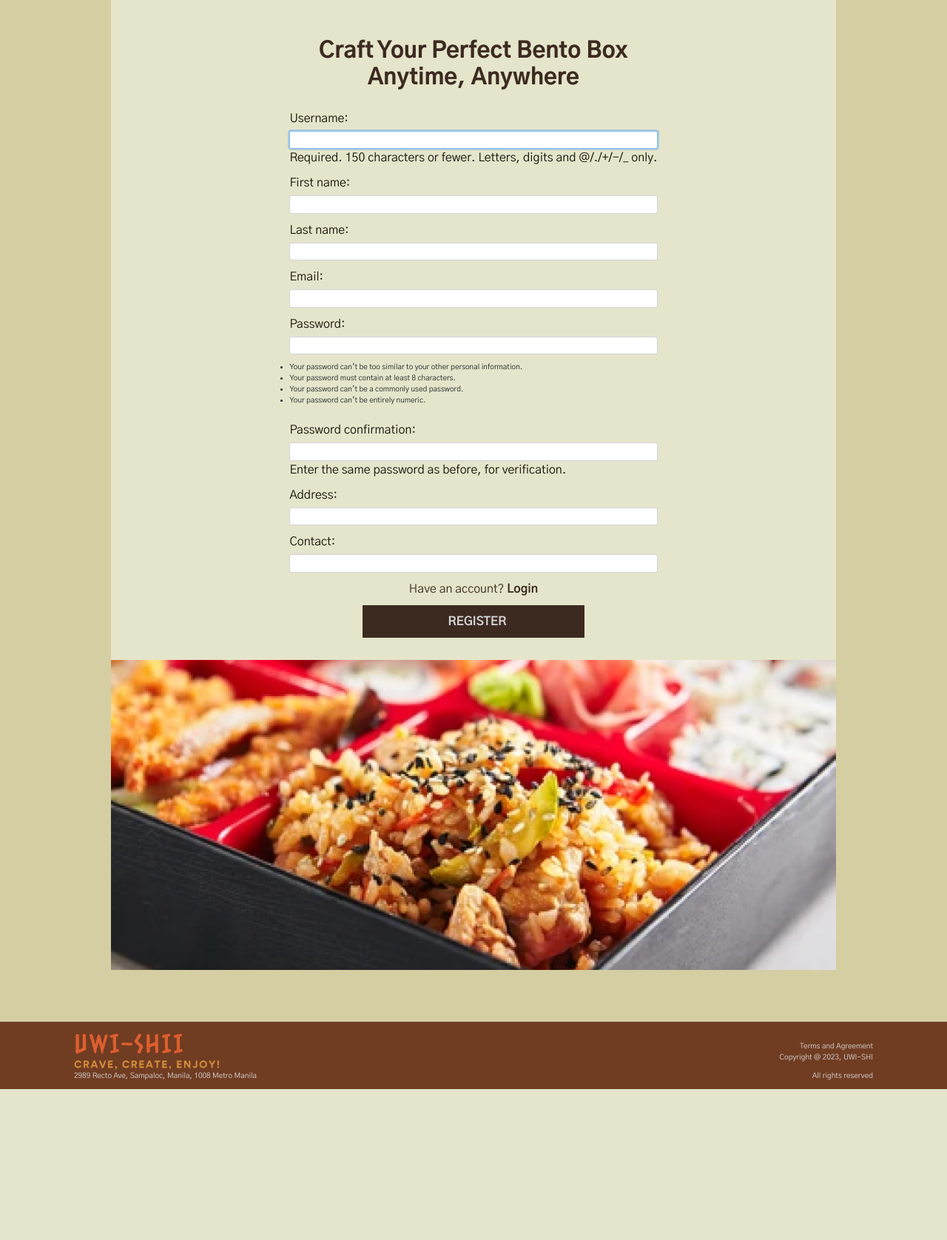
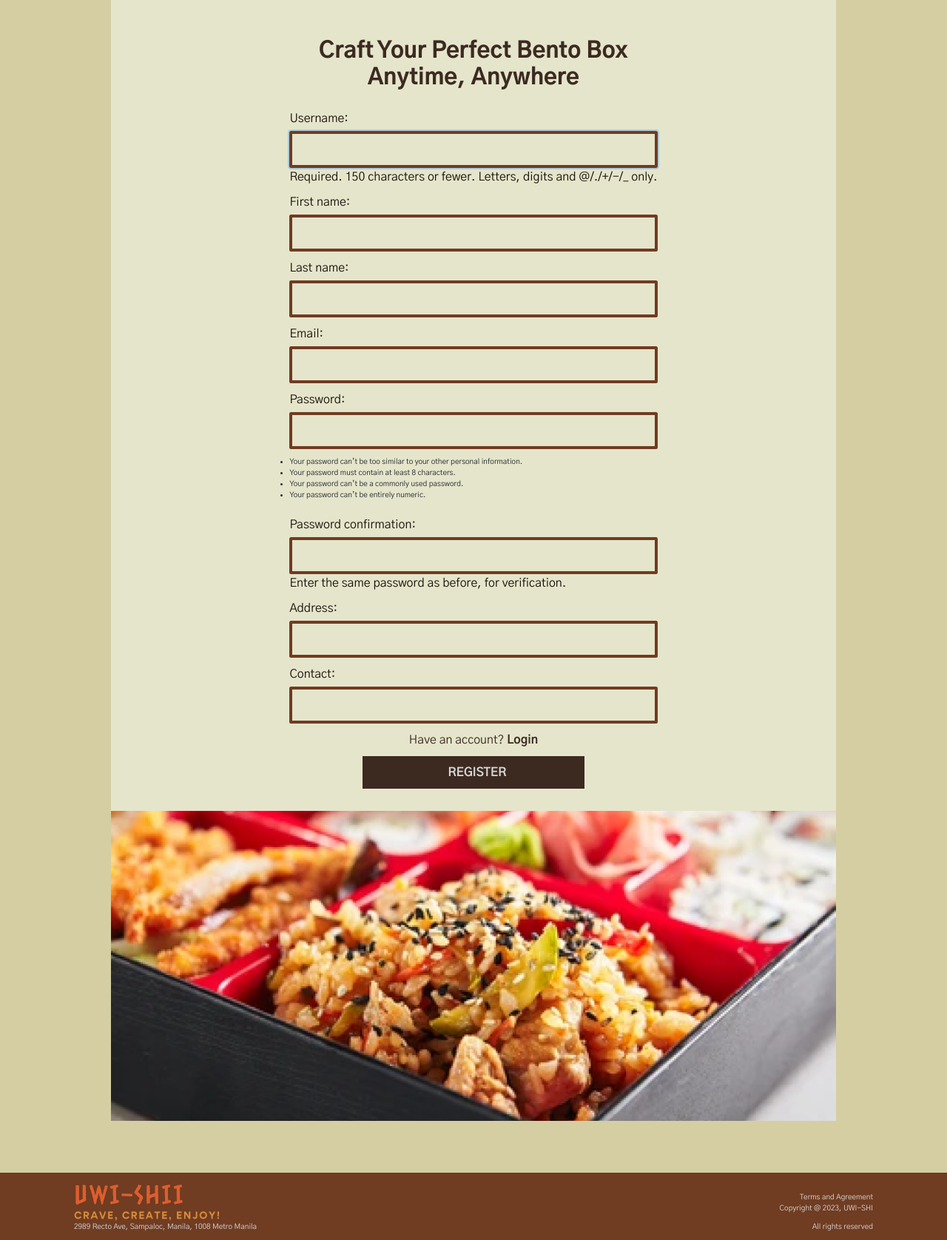
Before and after one commit to Java-rice/UWISHI-bentobox-website, a Django app: page /users/register_user in a window 1280 px wide. Shown: the part 367-2043 px from the top of the page at 74% size. Before the commit the page ends 1839 px from the top, so only its background shows below. Run offline with Django 4.2, Linux system fonts and the light colour scheme; some libraries are stand-ins or nearby versions.

Commit message:
fix some parts

```diff
--- a/uwishii/app/static/app/css/styles.css
+++ b/uwishii/app/static/app/css/styles.css
@@ -600,8 +600,7 @@ main{
     flex-direction: row;
     justify-content: space-around;
     align-items: center;
-    height: 100%;
-    min-height: 800px;
+    min-height: 1000px;
     gap: 20px;
 }
 
@@ -661,8 +660,8 @@ main{
 }
 
 #jobapplication:hover{
-    border: 2px solid #3C2A21;
-    background-color: #D9D9D9;
+    border: 3px solid #3C2A21;
+    background-color: #D5CEA3;
     font-weight: 800;
     color: #3C2A21;
     transition: 0.1s ease;
@@ -1492,6 +1491,10 @@ table tr td{
 
 
 @media (max-width: 1255px) {
+
+    #our-mission p{
+        text-align: center;
+    }
 
     #header .navbar{
         position: absolute;
@@ -1640,7 +1643,10 @@ table tr td{
         flex-direction: column;
         gap: 5px;
     }
-
+    .form-control{
+        height: 20px;
+        font-size: 16px;
+    }
 }
 
 
--- a/uwishii/app/static/app/javascript/script.js
+++ b/uwishii/app/static/app/javascript/script.js
@@ -69,4 +69,3 @@ document.addEventListener('DOMContentLoaded', function() {
       if (parts.length === 2) return parts.pop().split(';').shift();
     }
   });
-}
--- a/uwishii/app/templates/app/home.html
+++ b/uwishii/app/templates/app/home.html
@@ -83,7 +83,7 @@
     <div id="home-about">
         <div class="home-about-container" id="haboutus">
             <h1>About Us</h1>
-            <p>Lorem ipsum dolor sit amet, consectetur adipiscing elit. Cras in nisi eu urna hendrerit viverra. Duis ut elit eros. Maecenas tincidunt in sem vel mollis. Duis ut luctus felis. Sed dictum sem cursus, bibendum felis a, posuere lorem. Pellentesque vel varius lectus. Ut quis vehicula magna.</p>
+            <p>Uwi-Shi celebrates the fusion of Japanese and Filipino cultures, infusing the elegance and precision of Japanese cuisine with the warmth and comfort of Filipino flavors.</p>
             <button type="submit" id="Viewmore"><a href={% url 'about'%}>VIEW MORE</a></button>
         </div>
         <div class="home-about-container" id="anyquestions">
--- a/uwishii/app/templates/app/index.html
+++ b/uwishii/app/templates/app/index.html
@@ -33,7 +33,11 @@
             </ul>
             <div class="icons">
                 <div class="fas fa-bars" id="menu-btn"></div>
-                <a href="{% url 'cart'%}"><div class="fas fa-shopping-cart" id="cart-btn"></div></a>
+                <a {% if user.is_authenticated %}
+                    href="{% url "cart"%}"
+                {% else %}
+                    href="{% url "login"%}"
+                {% endif %}"><div class="fas fa-shopping-cart" id="cart-btn"></div></a>
                 {% if user.is_authenticated %}
                     <button type="submit" id="loginbutton"><a href="{% url 'logout'%}">LOGOUT</a></button>
                 {% else %}
--- a/uwishii/app/templates/app/jobs.html
+++ b/uwishii/app/templates/app/jobs.html
@@ -19,5 +19,4 @@
         </div>
         <img src={% static 'app/images/banners/jobs.jpg'%} id="jobsimage">
     </div>
-    </div>
 {% endblock main-content %}
--- a/uwishii/users/forms.py
+++ b/uwishii/users/forms.py
@@ -3,11 +3,18 @@ from django.contrib.auth.models import User
 from django import forms
 
 class RegisterUserForm(UserCreationForm):
-    email = forms.EmailField(widget=forms.EmailInput(attrs={'class':'form-control'}))
-    first_name = forms.CharField(max_length=50,widget=forms.TextInput(attrs={'class':'form-control'}))
-    last_name = forms.CharField(max_length=50,widget=forms.TextInput(attrs={'class':'form-control'}))
-    address = forms.CharField(max_length=100,widget=forms.TextInput(attrs={'class':'form-control'}))
-    contact = forms.CharField(max_length=50,widget=forms.TextInput(attrs={'class':'form-control'}))
+    email = forms.EmailField(widget=forms.EmailInput(attrs={
+        'class':'form-control',
+        'style': 'border: 4px solid #703C22; color:#1A120B;  padding: 5px; height: 50px; background: transparent; font-size: 16px; width: 100%;',}))
+    first_name = forms.CharField(max_length=50,widget=forms.TextInput(attrs={
+        'class':'form-control',
+        'style': 'border: 4px solid #703C22; color:#1A120B;  padding: 5px; height: 50px; background: transparent; font-size: 16px; width: 100%;',}))
+    last_name = forms.CharField(max_length=50,widget=forms.TextInput(attrs={'class':'form-control',
+        'style': 'border: 4px solid #703C22; color:#1A120B;  padding: 5px; height: 50px; background: transparent; font-size: 16px; width: 100%;', }))
+    address = forms.CharField(max_length=100,widget=forms.TextInput(attrs={'class':'form-control',
+        'style': 'border: 4px solid #703C22; color:#1A120B;  padding: 5px; height: 50px; background: transparent; font-size: 16px; width: 100%;',}))
+    contact = forms.CharField(max_length=50,widget=forms.TextInput(attrs={'class':'form-control',
+        'style': 'border: 4px solid #703C22; color:#1A120B;  padding: 5px; height: 50px; background: transparent; font-size: 16px; width: 100%;',}))
 
 
 
@@ -17,6 +24,10 @@ class RegisterUserForm(UserCreationForm):
 
     def __init__(self, *args, **kwargs):
         super(RegisterUserForm, self).__init__(*args, **kwargs)
+        style = 'border: 4px solid #703C22; color: #1A120B; padding: 5px; height: 50px; background: transparent; font-size: 16px; width: 100%;'
         self.fields['username'].widget.attrs['class'] = 'form-control'
+        self.fields['username'].widget.attrs['style'] = style
         self.fields['password1'].widget.attrs['class'] = 'form-control'
+        self.fields['password1'].widget.attrs['style'] = style
         self.fields['password2'].widget.attrs['class'] = 'form-control'
+        self.fields['password2'].widget.attrs['style'] = style
```
Also changed, not shown: uwishii/db.sqlite3. Lines whose indentation alone changed are shown as unchanged.
